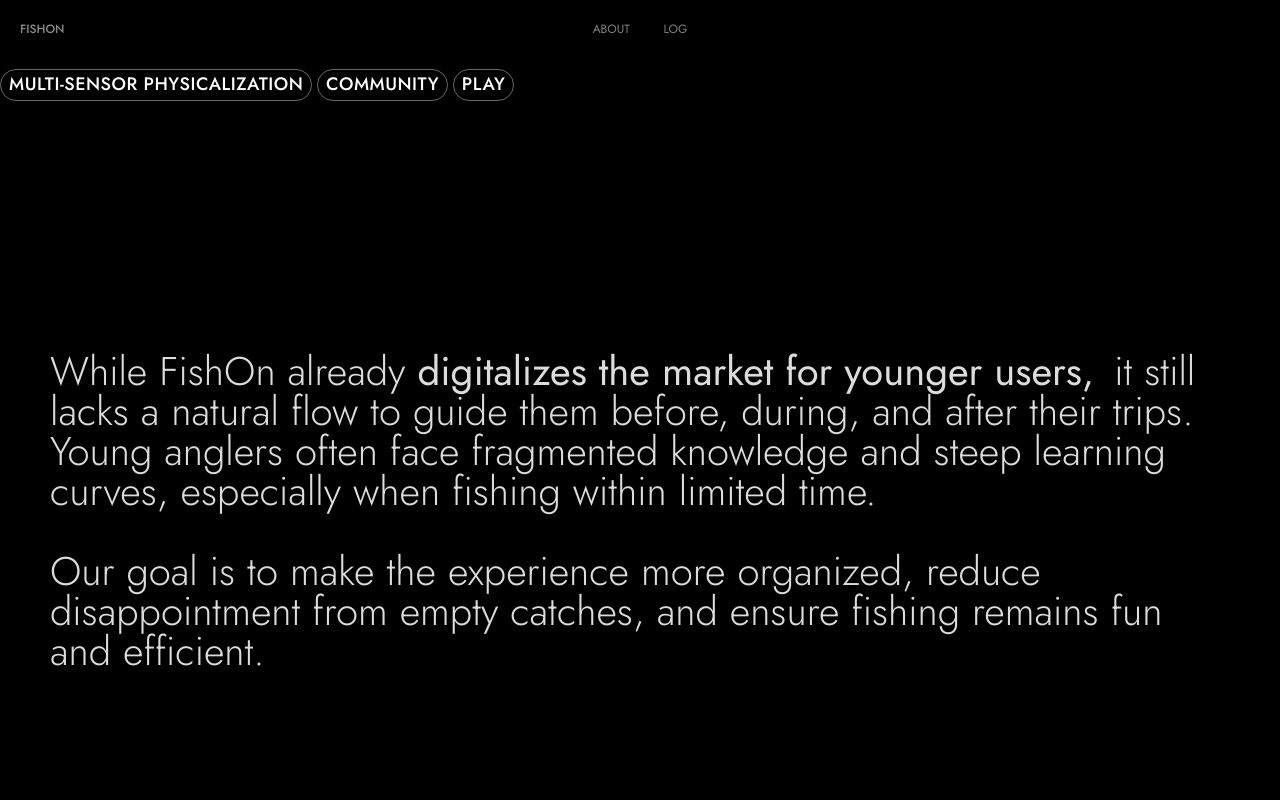
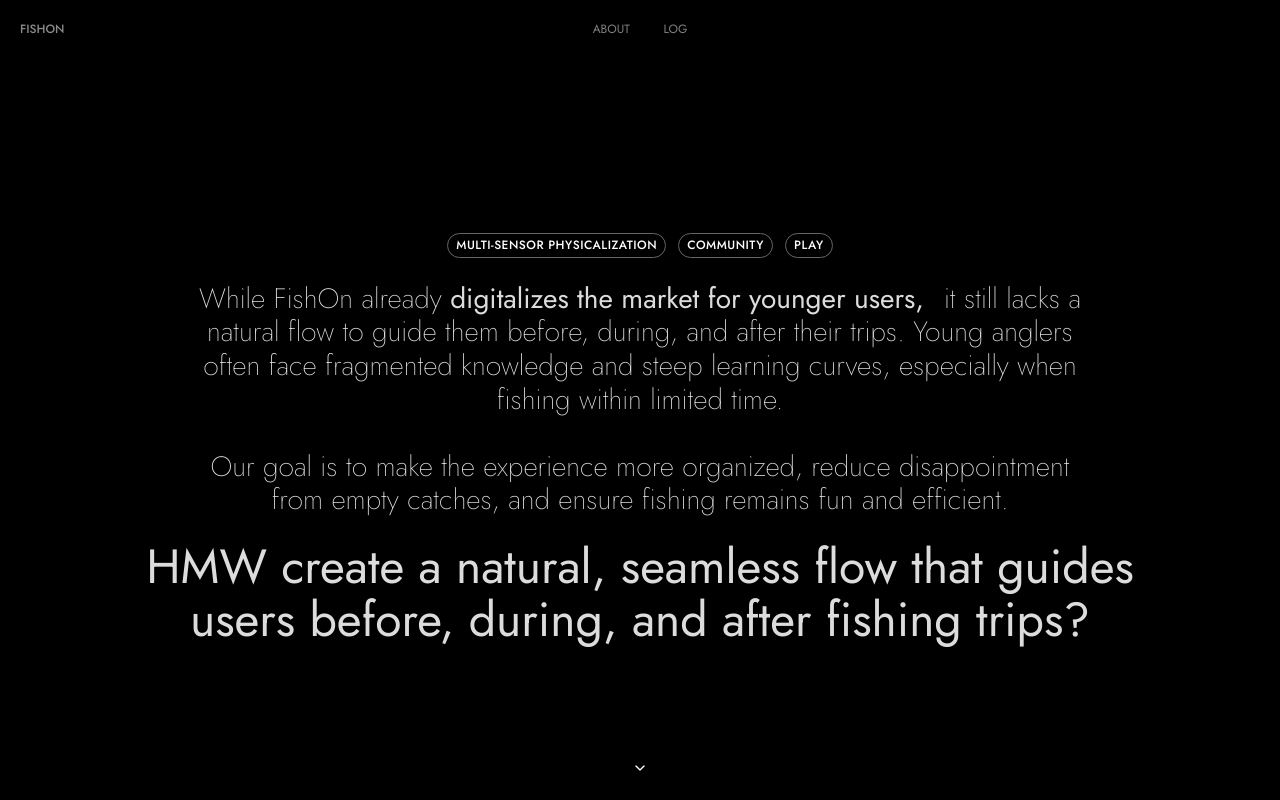
Before and after one commit to cakkrie/Specialization_Project, a plain HTML site: page about.html in a window 1280 px wide. Shown: the top 800 px of the page. Drawn offline with Linux system fonts and the light colour scheme.

Commit message:
update landing of about page

```diff
--- a/about.html
+++ b/about.html
@@ -17,30 +17,31 @@
   </header>
 
   <main>
-    <br>
-    <br>
-    <br>
-    <span class="label outline">Multi-sensor Physicalization</span>
-    <span class="label outline">Community</span>
-    <span class="label outline">Play</span>
-    <br>
+    <section class="about-landing">
+      <div class="label-container">
+        <span class="label outline">Multi-sensor Physicalization</span>
+        <span class="label outline">Community</span>
+        <span class="label outline">Play</span>
+      </div>
 
-    <div class="gallery-subpage">
       <div class="context">
         While FishOn already <bold>digitalizes the market for younger users,</bold>it still lacks a natural flow to guide them before, during, and after their trips. Young anglers often face fragmented knowledge and steep learning curves, especially when fishing within limited time.
         <br>
         <br>
         Our goal is to make the experience more organized, reduce disappointment from empty catches, and ensure fishing remains fun and efficient.
-        <br>
-        <br>
-    </div>
+      </div>
 
       <div class="hmw">
         HMW create a natural, seamless flow that guides users before, during, and after fishing trips?
       </div>
-      <br>
-      <br>
-      <br>
+      <div class="scroll-down">
+        <button class="title-arrow" onclick="scrollToNextSection()" aria-label="Scroll to next section">
+          <svg width="16" height="16" viewBox="0 0 24 24" fill="none" aria-hidden="true">
+            <path d="M6 9l6 6 6-6" stroke="currentColor" stroke-width="2" stroke-linecap="round" stroke-linejoin="round"/>
+          </svg>
+        </button>
+      </div>
+    </section>
 
       <!-- Earth Visualization Section -->
       <div class="earth-section">
@@ -110,6 +111,13 @@
       initEarthInteraction();
       initStickyEffect();
     });
+
+    function scrollToNextSection() {
+      const next = document.querySelector('.earth-section');
+      if (next) {
+        next.scrollIntoView({ behavior: 'smooth', block: 'start' });
+      }
+    }
 
     // 实现滚动时的视差效果
     function initStickyEffect() {
--- a/style.css
+++ b/style.css
@@ -501,6 +501,78 @@ main {
   margin: 0;
   width: 100%;
   min-height: 100vh;
+}
+
+/* About landing: full-height section with centered labels and content */
+.about-landing {
+  height: 100vh;
+  display: flex;
+  flex-direction: column;
+  justify-content: center;
+  align-items: center;
+  gap: 24px;
+  text-align: center;
+  padding: 80px 20px 0 20px; /* account for fixed header */
+  box-sizing: border-box;
+}
+
+.about-landing .label-container {
+  display: flex;
+  gap: 12px;
+  flex-wrap: wrap;
+  justify-content: center;
+  align-items: center;
+}
+
+.about-landing .context {
+  font-size: 28px;
+  font-weight: 200;
+  padding: 0;
+  max-width: 900px;
+  line-height: 1.2;
+  color: gainsboro;
+}
+
+.about-landing .hmw {
+  font-size: 48px;
+  font-weight: 400;
+  padding: 0;
+  max-width: 1000px;
+  line-height: 1.1;
+  color: gainsboro;
+}
+
+.about-landing .scroll-down {
+  position: absolute;
+  bottom: 24px;
+}
+
+/* About landing scroll arrow: no background/border; white stroke icon */
+.about-landing .title-arrow {
+  background: transparent;
+  border: none;
+  color: #ffffff; /* SVG uses currentColor for stroke */
+  width: auto;
+  height: auto;
+  padding: 0;
+  border-radius: 0;
+}
+
+.about-landing .title-arrow:hover {
+  background: transparent;
+  border: none;
+  color: #ffffff;
+  transform: none;
+  box-shadow: none;
+}
+
+@media (max-width: 768px) {
+  .about-landing .context {
+    font-size: 18px;
+  }
+  .about-landing .hmw {
+    font-size: 28px;
+  }
 }
 
 .gallery-subpage {
@@ -1108,7 +1180,7 @@ img.content-image {
 .label {
   display: inline-block;
   padding: 4px 8px;
-  font-size: 11px;
+  font-size: 12px;
   font-weight: 500;
   text-transform: uppercase;
   letter-spacing: 0.5px;
@@ -1118,7 +1190,6 @@ img.content-image {
 
 .label.outline {
   background-color: transparent;
-  font-size: 18px;
   color: #ffffff;
   border: 1px solid #666;
   border-radius: 20px;
```
